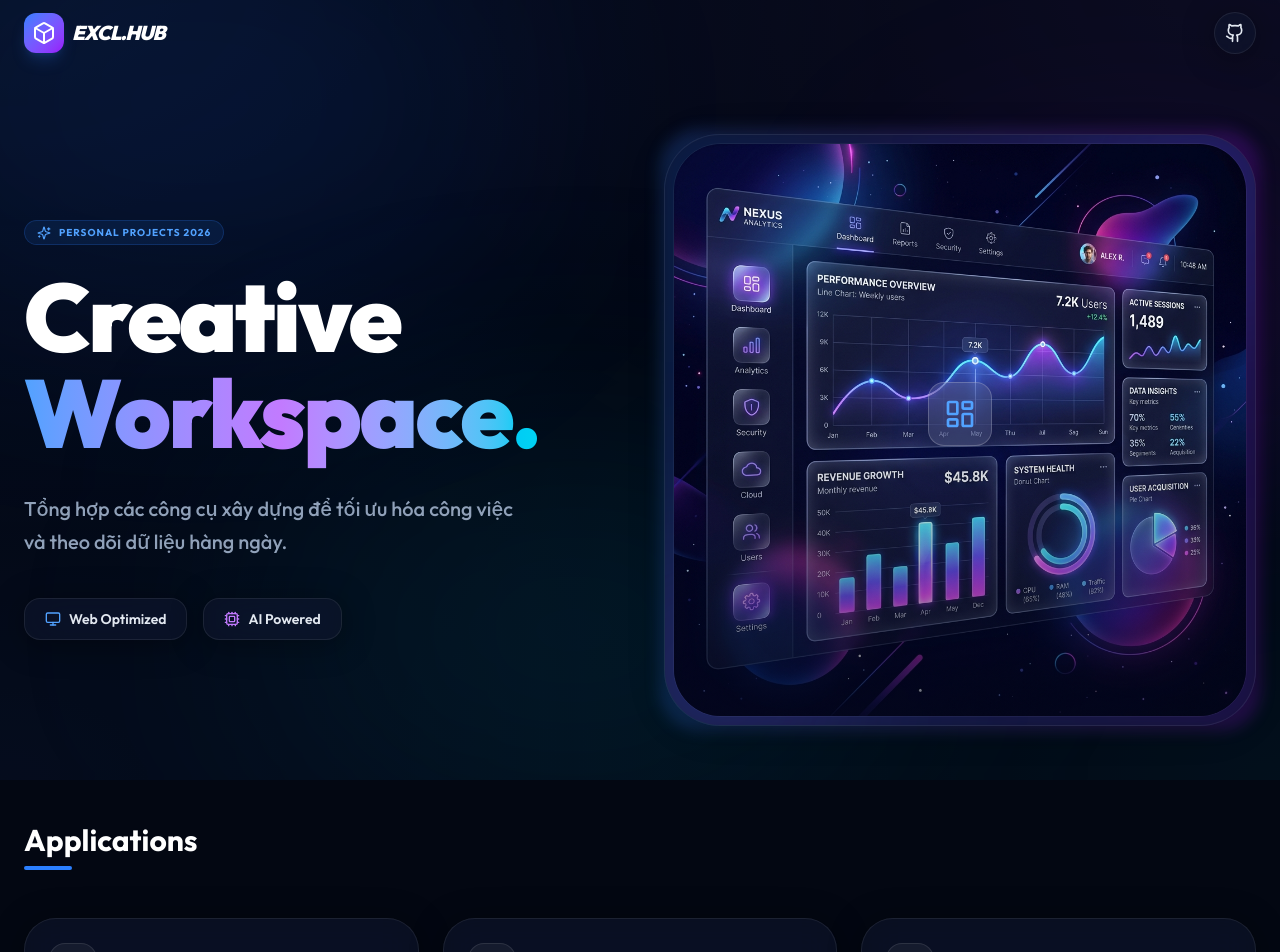
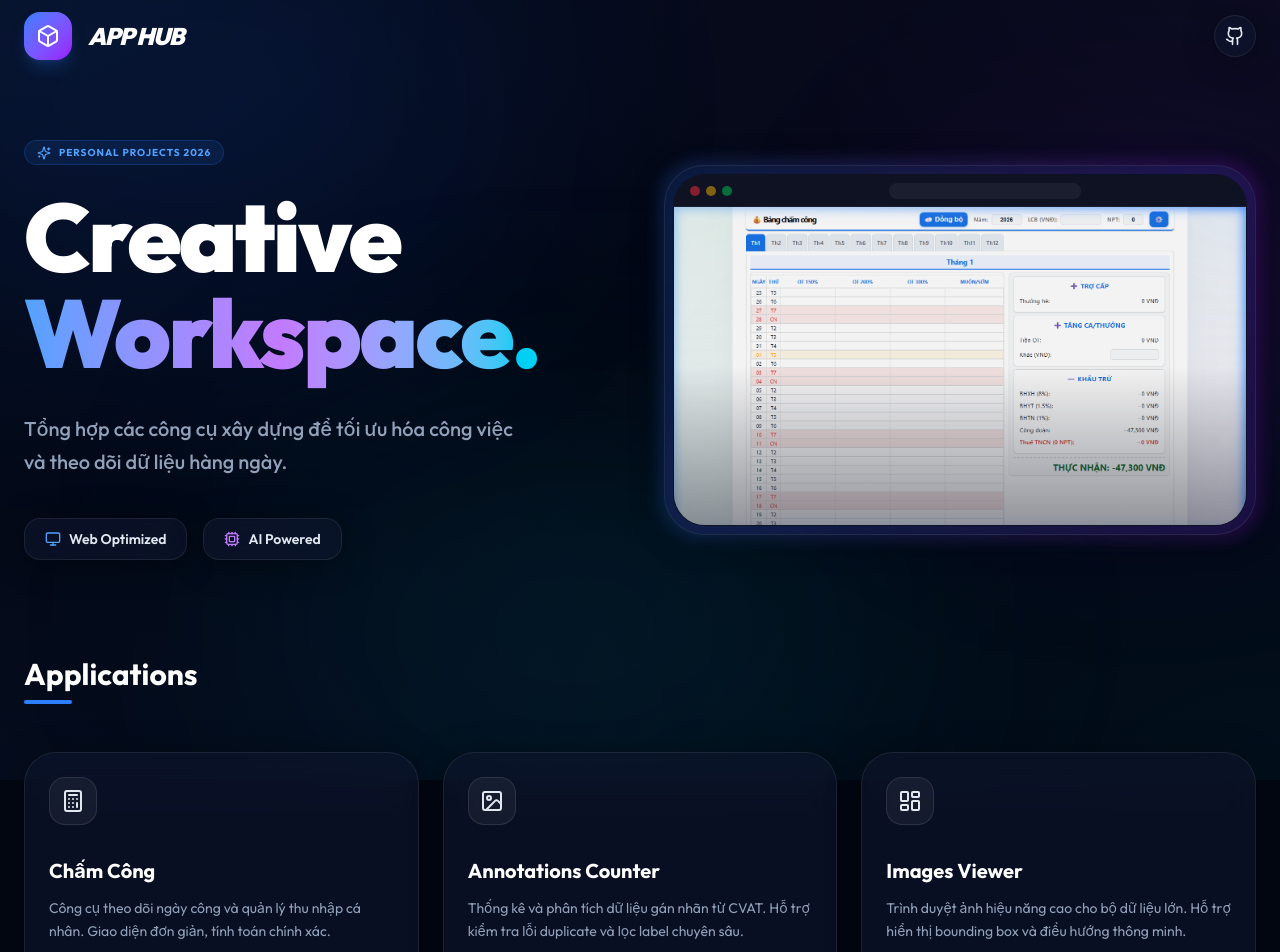
Before and after one commit to NDCLI/myapp, a React (Vite) app: page / in a window 1280 px wide. Shown: the part 20-972 px from the top of the page. Built offline with nearby package versions, Linux system fonts and the light colour scheme.

Commit message:
Reorder apps, rename to App Hub, and update hero visual with real app screenshot

```diff
--- a/src/App.tsx
+++ b/src/App.tsx
@@ -23,23 +23,23 @@ const apps: AppItem[] = [
     url: "https://ccong.vercel.app/",
     icon: <Calculator className="w-6 h-6" />,
     tags: ["Personal", "Finance", "Tool"],
-    color: "from-green-500/20 to-emerald-500/20"
+    color: "from-blue-500/20 to-indigo-500/20"
   },
   {
     title: "Annotations Counter",
-    description: "Công cụ phân tích dữ liệu CVAT chuyên sâu. Thống kê chính xác và lọc dữ liệu thông minh.",
+    description: "Thống kê và phân tích dữ liệu gán nhãn từ CVAT. Hỗ trợ kiểm tra lỗi duplicate và lọc label chuyên sâu.",
     url: "https://exclude-ct.vercel.app/",
-    icon: <LayoutDashboard className="w-6 h-6" />,
-    tags: ["Next.js", "AI Data", "Analytics"],
-    color: "from-blue-500/20 to-cyan-500/20"
+    icon: <ImageIcon className="w-6 h-6" />,
+    tags: ["Data", "CVAT", "Stats"],
+    color: "from-purple-500/20 to-pink-500/20"
   },
   {
     title: "Images Viewer",
-    description: "Trình xem chuỗi hình ảnh hiệu năng cao. Hỗ trợ review dataset với tốc độ khung hình tối ưu.",
+    description: "Trình duyệt ảnh hiệu năng cao cho bộ dữ liệu lớn. Hỗ trợ hiển thị bounding box và điều hướng thông minh.",
     url: "https://imageview.vercel.app/",
-    icon: <ImageIcon className="w-6 h-6" />,
-    tags: ["Vite", "Vision", "Review"],
-    color: "from-purple-500/20 to-pink-500/20"
+    icon: <LayoutDashboard className="w-6 h-6" />,
+    tags: ["Viewer", "Utility", "Quality"],
+    color: "from-emerald-500/20 to-teal-500/20"
   },
   {
     title: "Attributes Check",
@@ -79,12 +79,12 @@ function App() {
       <div className="relative z-10">
         {/* Navigation / Top Bar */}
         <nav className="max-w-7xl mx-auto px-6 py-8 flex justify-between items-center">
-          <div className="flex items-center gap-2 group cursor-pointer">
-            <div className="w-10 h-10 rounded-xl bg-gradient-to-br from-blue-500 to-purple-600 flex items-center justify-center shadow-lg shadow-blue-500/20 group-hover:rotate-12 transition-transform">
-              <Box className="w-6 h-6 text-white" />
+            <div className="flex items-center gap-4">
+              <div className="w-12 h-12 rounded-2xl bg-gradient-to-br from-blue-500 to-purple-600 flex items-center justify-center shadow-lg shadow-blue-500/20">
+                <Box className="w-6 h-6 text-white" />
+              </div>
+              <span className="text-2xl font-black text-white tracking-tighter italic uppercase">App Hub</span>
             </div>
-            <span className="font-black text-xl tracking-tighter text-white uppercase italic">Excl.Hub</span>
-          </div>
 
           <div className="flex gap-4">
             <a
@@ -125,29 +125,32 @@ function App() {
             <div className="relative group">
               <div className="absolute -inset-1 bg-gradient-to-r from-blue-500 to-purple-600 rounded-[2.5rem] blur opacity-25 group-hover:opacity-40 transition duration-1000 group-hover:duration-200"></div>
               <div className="hidden lg:block relative">
-                <div className="glass-card p-2 rounded-[3.5rem] aspect-square relative overflow-hidden group">
-                  <div className="absolute inset-0 bg-gradient-to-br from-blue-500/20 to-purple-500/20 opacity-0 group-hover:opacity-100 transition-opacity duration-700" />
-                  <div className="relative z-10 w-full h-full rounded-[3rem] overflow-hidden border border-white/5">
-                    <img
-                      src="/src/assets/hero-mockup.png"
-                      alt="Dashboard Mockup"
-                      className="w-full h-full object-cover transform transition-transform duration-1000 group-hover:scale-110"
-                    />
-                    <div className="absolute inset-0 bg-gradient-to-t from-[#020617] via-transparent to-transparent opacity-60" />
+                <div className="glass-card p-2 rounded-[2.5rem] aspect-[16/10] relative overflow-hidden group border-white/10 shadow-2xl">
+                  <div className="absolute inset-0 bg-gradient-to-br from-blue-500/10 to-purple-500/10 opacity-0 group-hover:opacity-100 transition-opacity duration-700" />
 
-                    {/* Floating elements to make it feel alive */}
-                    <div className="absolute top-1/2 left-1/2 -translate-x-1/2 -translate-y-1/2 w-full px-8 space-y-4">
-                      <div className="flex justify-center">
-                        <div className="w-16 h-16 rounded-2xl bg-white/10 backdrop-blur-xl border border-white/20 flex items-center justify-center animate-bounce shadow-2xl">
-                          <LayoutDashboard className="w-8 h-8 text-blue-400" />
-                        </div>
+                  {/* Browser Window UI */}
+                  <div className="relative z-10 w-full h-full rounded-[2rem] overflow-hidden bg-[#020617] border border-white/5 flex flex-col">
+                    <div className="h-8 bg-white/5 border-b border-white/5 flex items-center px-4 gap-2">
+                      <div className="flex gap-1.5">
+                        <div className="w-2.5 h-2.5 rounded-full bg-red-500/50" />
+                        <div className="w-2.5 h-2.5 rounded-full bg-yellow-500/50" />
+                        <div className="w-2.5 h-2.5 rounded-full bg-green-500/50" />
                       </div>
+                      <div className="mx-auto w-48 h-4 bg-white/5 rounded-full" />
+                    </div>
+                    <div className="flex-1 overflow-hidden relative">
+                      <img
+                        src="/src/assets/hero-app.png"
+                        alt="Chấm Công Application"
+                        className="w-full h-full object-cover object-top transform transition-transform duration-1000 group-hover:scale-105"
+                      />
+                      <div className="absolute inset-0 bg-gradient-to-t from-[#020617]/40 via-transparent to-transparent" />
                     </div>
                   </div>
 
-                  {/* Decorative glow */}
-                  <div className="absolute -top-20 -right-20 w-64 h-64 bg-blue-500/20 rounded-full blur-[100px] pointer-events-none" />
-                  <div className="absolute -bottom-20 -left-20 w-64 h-64 bg-purple-500/20 rounded-full blur-[100px] pointer-events-none" />
+                  {/* Decoration */}
+                  <div className="absolute -top-10 -right-10 w-40 h-40 bg-blue-500/10 rounded-full blur-[80px] pointer-events-none" />
+                  <div className="absolute -bottom-10 -left-10 w-40 h-40 bg-purple-500/10 rounded-full blur-[80px] pointer-events-none" />
                 </div>
               </div>
             </div>
```
Also changed, not shown: src/assets/hero-app.png (added).
